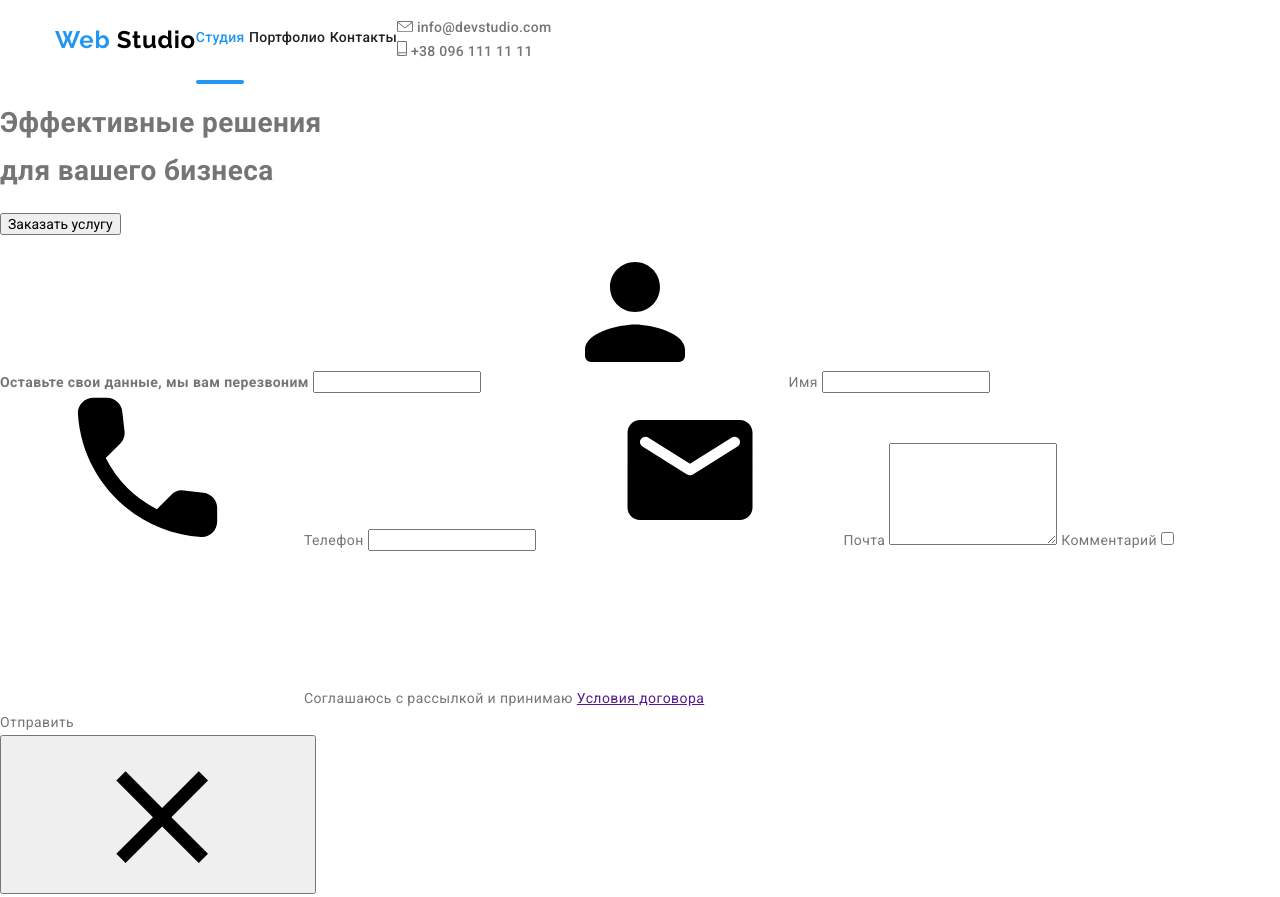
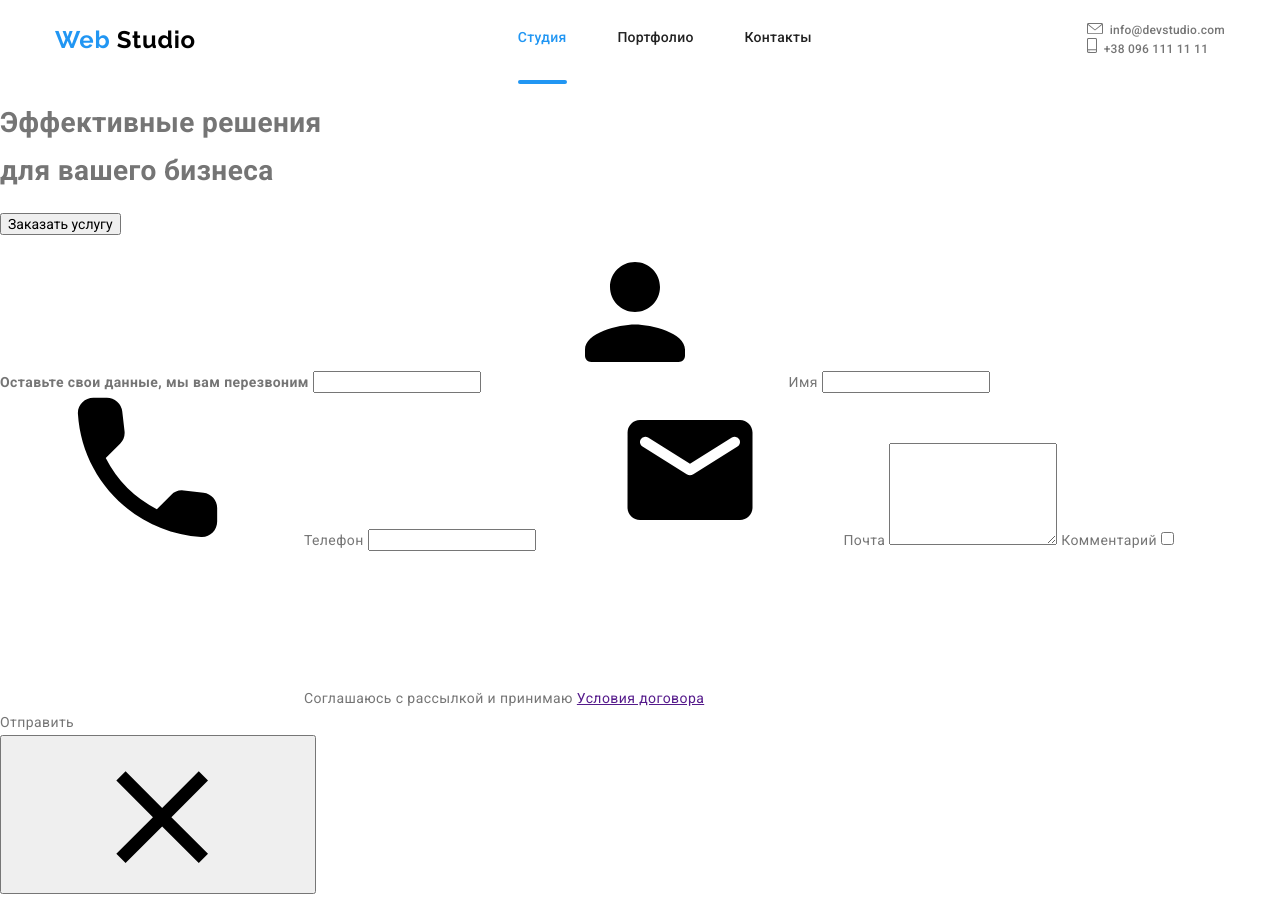
Before and after one commit to Maxim-Ibraiev/goit-markup-hw-08-test, a plain HTML site: page index.html in a window 1280 px wide. Shown: the top 897 px of the page. Drawn offline with Linux system fonts and the light colour scheme.

Commit message:
адаптивная верстка

```diff
--- a/index.html
+++ b/index.html
@@ -14,7 +14,7 @@
     <header class="header">
       <nav class="nav-header container break">
         <a href="index.html" class="logo">
-          <span class="logo-web">Web</span>
+          <span class="logo-web">Web </span>
           <span class="logo-studio">Studio</span>
         </a>
         <div class="menu " data-menu>
@@ -35,8 +35,8 @@
               </a>
             </li>
             <li>
-              <a href="tel:+380961111111">
-                <svg width="10px" height="15px" class="icon-smartphone"  >
+              <a href="tel:+380961111111" class="icon-smartphone">
+                <svg width="10px" height="15px"   >
                   <use
                     href="./images/symbol-defs.svg#icon-smartphone"
                   ></use>
--- a/sass/components/_header.scss
+++ b/sass/components/_header.scss
@@ -20,6 +20,32 @@
 
 /* nav */
 
+// fonts
+
+.nav-address a {
+  font-weight: 500;
+  line-height: 1.14;
+  letter-spacing: 0.02em;
+  text-decoration: none;
+
+  color: var(--color-basic);
+  fill: var(--color-basic);
+
+
+  transition: color var(--animation) var(--cubic-bezier),
+  fill var(--animation) var(--cubic-bezier);
+
+  &:visited {
+    color: var(--color-basic);
+  }
+
+  &:hover,
+  &:focus {
+    color: var(--color-accent);
+    fill: var(--color-accent);
+  }
+}
+
 .nav-header {
   height: 80px;
   display: flex;
@@ -30,6 +56,8 @@
   // display: flex;
   display: none;
 }
+
+// mobile nav
 
 @media screen and (max-width: 480px) {
 
@@ -106,11 +134,19 @@
   }
 }
 
-@media screen and (min-width: 480px) {
+// tablet nav
+
+@media screen and (min-width: 481px) {
+  .menu {
+    margin-left: auto;
+  }
+
   .nav  {
     display: flex;
     // align-items: center;
     height: 80px;
+
+    margin-right: auto;
 
     &-link {
       display: block;
@@ -127,31 +163,64 @@
     // // margin: auto;
     // }
 
-    li:first-child {
+
+    & {
+      max-width: 294px;
       margin-left: auto;
+      margin-right: auto;
+
+      @media screen and (max-width: 639px) {
+        margin-left: 10px;
+        margin-right: 10px;
+      }
     }
-
-    li:last-child {
-      margin-left: auto;
-    }
-
     li:not(:last-child) {
-      margin-right: 50px * 3 / 33.33;
+      margin-right: auto;
+      @media screen and (max-width: 549px) {
+        .actual-page {
+          display: none;
+        }
+        &:first-child {
+          margin: 0;
+        }
+      }
     }
 
   }
+  .icon-envelope svg,
+  .icon-smartphone svg {
+    margin-right: 3px;
+  }
   .menu {
-    display: flex;
+    display: inline-flex;
+    justify-content: space-between;
     align-items: center;
+    width: 84%;
 
+    // margin-left: auto;
+
+  }
+
+  .nav {
+    flex-grow: 1;
   }
 
   .logo {
     font-size: 24px;
+    min-width: 141px;
+    height: 28px;
+    display: block;
+    // display: flex;
+    // flex-wrap: nowrap;
+    // justify-content: space-between;
+  }
+
+  .nav-address {
+    font-size: 12px;
+    line-height: 1.16;
   }
 }
 .nav a {
-  font-size: 14px;
   font-weight: 500;
   line-height: 1.14;
   letter-spacing: 0.02em;
@@ -163,13 +232,13 @@
 
   // &:visited {
   //   color: var(--color-title);
-  // }
   &:hover,
   &:focus {
     color: var(--color-accent);
     background-color: transparent;
   }
 }
+
 
 nav .actual-page {
   position: relative;
@@ -197,50 +266,26 @@ nav .actual-page {
 
 /* nav address  */
 
-@media screen and (min-width: 480px) {
-  .nav-address {
-    display: block;
-    // top: 21px;
-    // right: 15px;
+// @media screen and (min-width: 480px) {
+//   .nav-address {
+//     display: block;
+//     // top: 21px;
+//     // right: 15px;
 
-    // display: flex;
-    // flex-direction: column;
-    // justify-content: flex-end;
+//     // display: flex;
+//     // flex-direction: column;
+//     // justify-content: flex-end;
 
-    // margin-left: 80px;
-    // li:not(:last-child) {
-    //   margin-right: 30px;
-    // }
-    // li:last-child {
-    //   margin-right: 0px;
-    }
-}
+//     // margin-left: 80px;
+//     // li:not(:last-child) {
+//     //   margin-right: 30px;
+//     // }
+//     // li:last-child {
+//     //   margin-right: 0px;
+//     }
+// }
 
 
-.nav-address a {
-  font-size: 14px;
-  font-weight: 500;
-  line-height: 1.14;
-  letter-spacing: 0.02em;
-  text-decoration: none;
-
-  color: var(--color-basic);
-  fill: var(--color-basic);
-
-
-  transition: color var(--animation) var(--cubic-bezier),
-  fill var(--animation) var(--cubic-bezier);
-
-  &:visited {
-    color: var(--color-basic);
-  }
-
-  &:hover,
-  &:focus {
-    color: var(--color-accent);
-    fill: var(--color-accent);
-  }
-}
 
 // @media screen and (min-width:768px) {
 //   .nav-address {
```
Also changed, not shown: css/main.css, css/main.min.css, 2 other files.
